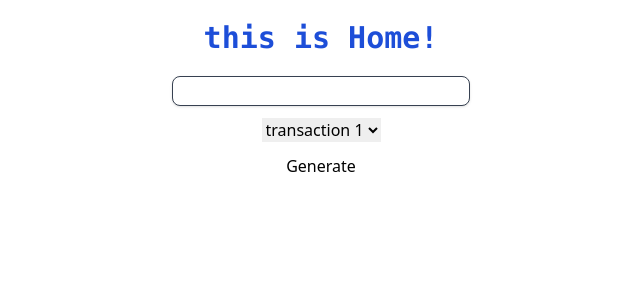
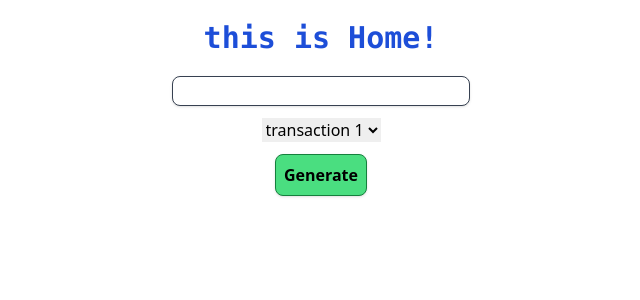
Before and after one commit to wertyaser/flask-htmx, a Flask app: page / in a window 1280 px wide. Shown: the part 64-364 px from the top of the page, without its empty margins (319-959 px from the left). Run offline with Flask 3, Linux system fonts and the light colour scheme; parts of the project's set-up code (start-up, migrations or seed data) failed here and were passed over; some libraries are stand-ins or nearby versions.

Commit message:
home update

```diff
--- a/static/dist/css/output.css
+++ b/static/dist/css/output.css
@@ -765,6 +765,11 @@ video {
   border-color: rgb(55 65 81 / var(--tw-border-opacity));
 }
 
+.border-green-700 {
+  --tw-border-opacity: 1;
+  border-color: rgb(21 128 61 / var(--tw-border-opacity));
+}
+
 .bg-blue-300 {
   --tw-bg-opacity: 1;
   background-color: rgb(147 197 253 / var(--tw-bg-opacity));
@@ -800,6 +805,11 @@ video {
   background-color: rgb(253 224 71 / var(--tw-bg-opacity));
 }
 
+.bg-green-400 {
+  --tw-bg-opacity: 1;
+  background-color: rgb(74 222 128 / var(--tw-bg-opacity));
+}
+
 .p-2 {
   padding: 0.5rem;
 }
@@ -814,6 +824,10 @@ video {
 
 .p-6 {
   padding: 1.5rem;
+}
+
+.p-3 {
+  padding: 0.75rem;
 }
 
 .px-3 {
--- a/templates/home/index.html
+++ b/templates/home/index.html
@@ -4,8 +4,10 @@
 </h1>
 
 <div class="">
-  <div
+  <div>
+    <form
       class="flex flex-col max-w-screen-md mx-auto gap-3 items-center justify-center mt-5"
+      s
     >
       <input
         class="border border-gray-700 shadow rounded-lg text-xl"
@@ -17,7 +19,13 @@
         <option value="">transaction 1</option>
         <option value="">transaction 2</option>
       </select>
-    <button type="submit">Generate</button>
+      <button
+        class="bg-green-400 border border-green-700 p-2 text-md font-semibold rounded-lg shadow"
+        type="submit"
+      >
+        Generate
+      </button>
+    </form>
   </div>
 </div>
 {% endblock %}
```
Lines whose indentation alone changed are shown as unchanged.
